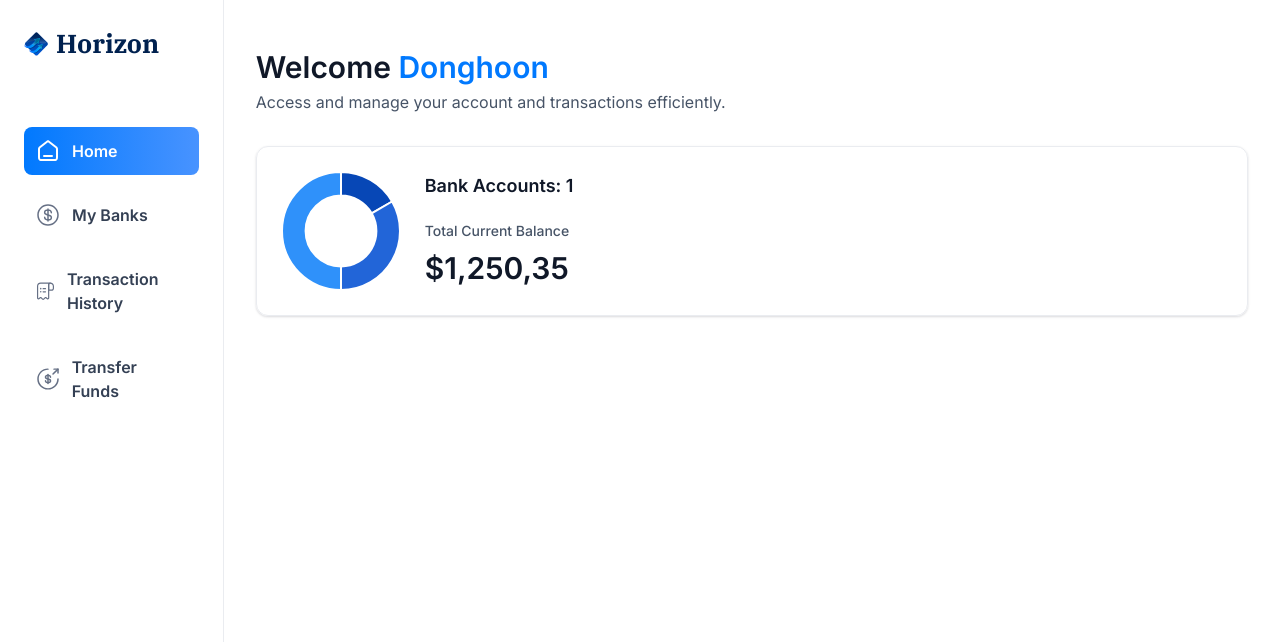
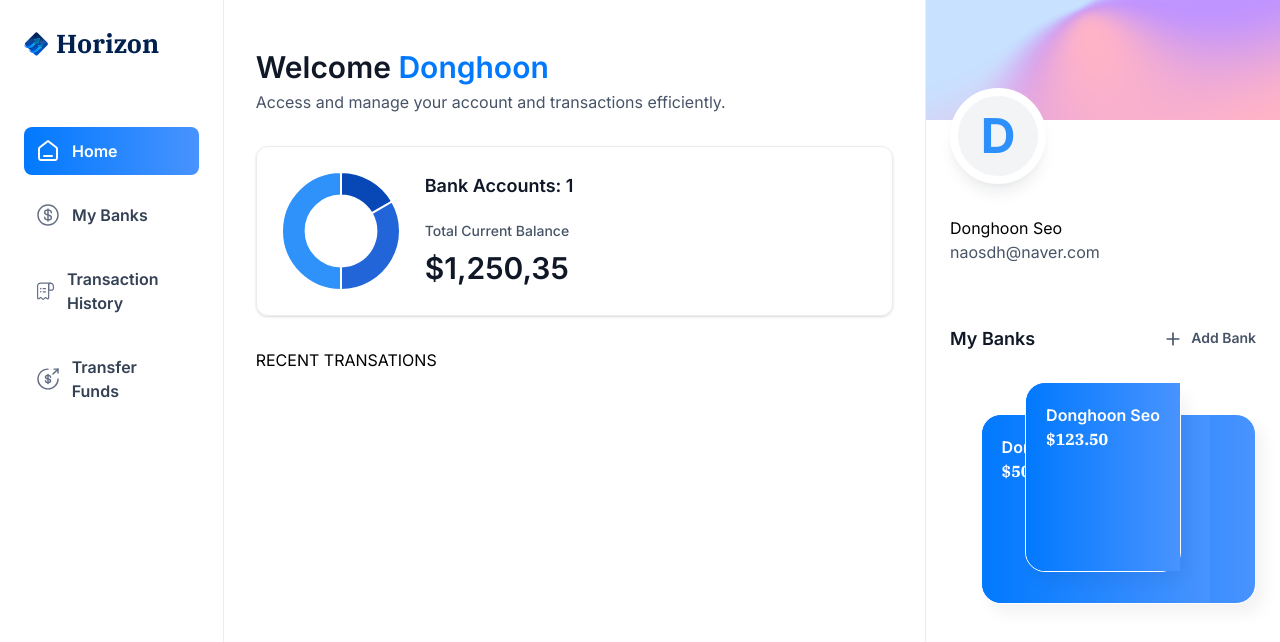
Before and after one commit to hoondongseo/banking, a Next.js app: page / in a window 1280 px wide. Shown: the top 642 px of the page. Built offline with nearby package versions, Linux system fonts and the light colour scheme.

Commit message:
make right sidebar

```diff
--- a/app/(root)/page.tsx
+++ b/app/(root)/page.tsx
@@ -1,8 +1,9 @@
 import HeaderBox from '@/components/HeaderBox'
+import RightSidebar from '@/components/RightSidebar';
 import TotalBalanceBox from '@/components/TotalBalanceBox';
 
 const Home = () => {
-    const loggedIn = { firstName: 'Donghoon' };
+    const loggedIn = { firstName: 'Donghoon', lastName: 'Seo', email: 'naosdh@naver.com' };
 
     return (
         <section className='home'>
@@ -21,7 +22,15 @@ const Home = () => {
                         totalCurrentBalance={1250.35}
                     />
                 </header>
-            </div>
+
+                RECENT TRANSATIONS
+                </div>
+
+                <RightSidebar
+                    user={loggedIn}
+                    transactions={[]}
+                banks={[{ currentBalance: 123.50 }, { currentBalance: 500.50 }]}
+                />
         </section>
     )
 }
--- /dev/null
+++ b/components/BankCard.tsx
@@ -0,0 +1,24 @@
+import { formatAmount } from '@/lib/utils'
+import Link from 'next/link'
+import React from 'react'
+
+const BankCard = ({ account, userName, showBalance = true }: CreditCardProps) => {
+  return (
+    <div className="flex flex-col">
+        <Link href="/" className="bank-card">
+            <div className="bank-card_content">
+                <div>
+                    <h1 className="text-16 font-semibold text-white">
+                        {account.name || userName}
+                    </h1>
+                    <p className="font-ibm-plex-serif font-black text-white">
+                        {formatAmount(account.currentBalance)}
+                    </p>
+                </div>
+            </div>
+        </Link>
+    </div>
+  )
+}
+
+export default BankCard
--- /dev/null
+++ b/components/RightSidebar.tsx
@@ -0,0 +1,70 @@
+import Link from 'next/link'
+import Image from 'next/image'
+import React from 'react'
+import BankCard from './BankCard'
+
+const RightSidebar = ({ user, transactions, banks }: RightSidebarProps) => {
+    return (
+        <aside className="right-sidebar">
+            <section className="flex flex-col pb-8">
+                <div className="profile-banner" />
+                <div className="profile">
+                    <div className="profile-img">
+                        <span className="text-5xl font-bold text-blue-500">{user.firstName[0]}</span>
+                    </div>
+
+                    <div className="profile-details">
+                        <h1>
+                            {user.firstName} {user.lastName}
+                        </h1>
+                        <p className="profile-email">
+                            {user.email}
+                        </p>
+                    </div>
+                </div>
+            </section>
+
+            <section className="banks">
+                <div className="flex w-full justify-between">
+                    <h2 className="header-2">My Banks</h2>
+                    <Link href="/" className="flex gap-2">
+                        <Image
+                            src="/icons/plus.svg"
+                            width={20}
+                            height={20}
+                            alt="plus"
+                        />
+                        <h2 className="text-14 font-semibold text-gray-600">
+                            Add Bank
+                        </h2>
+                    </Link>
+                </div>
+
+                {banks?.length > 0 && (
+                    <div className="relative flex flex-1 flex-col items-center justify-center gap-5">
+                        <div className='relative z-10'>
+                            <BankCard
+                                key={banks[0].$id}
+                                account={banks[0]}
+                                userName={`${user.firstName} ${user.lastName}`}
+                                showBalance={false}
+                            />
+                        </div>
+                        {banks[1] && (
+                            <div className="absolute right-0 top-8 z-0 w-[90%]">
+                                <BankCard
+                                    key={banks[1].$id}
+                                    account={banks[1]}
+                                    userName={`${user.firstName} ${user.lastName}`}
+                                    showBalance={false}
+                                />
+                            </div>
+                        )}
+                    </div>
+                )}
+            </section>
+        </aside>
+    )
+}
+
+export default RightSidebar
```
